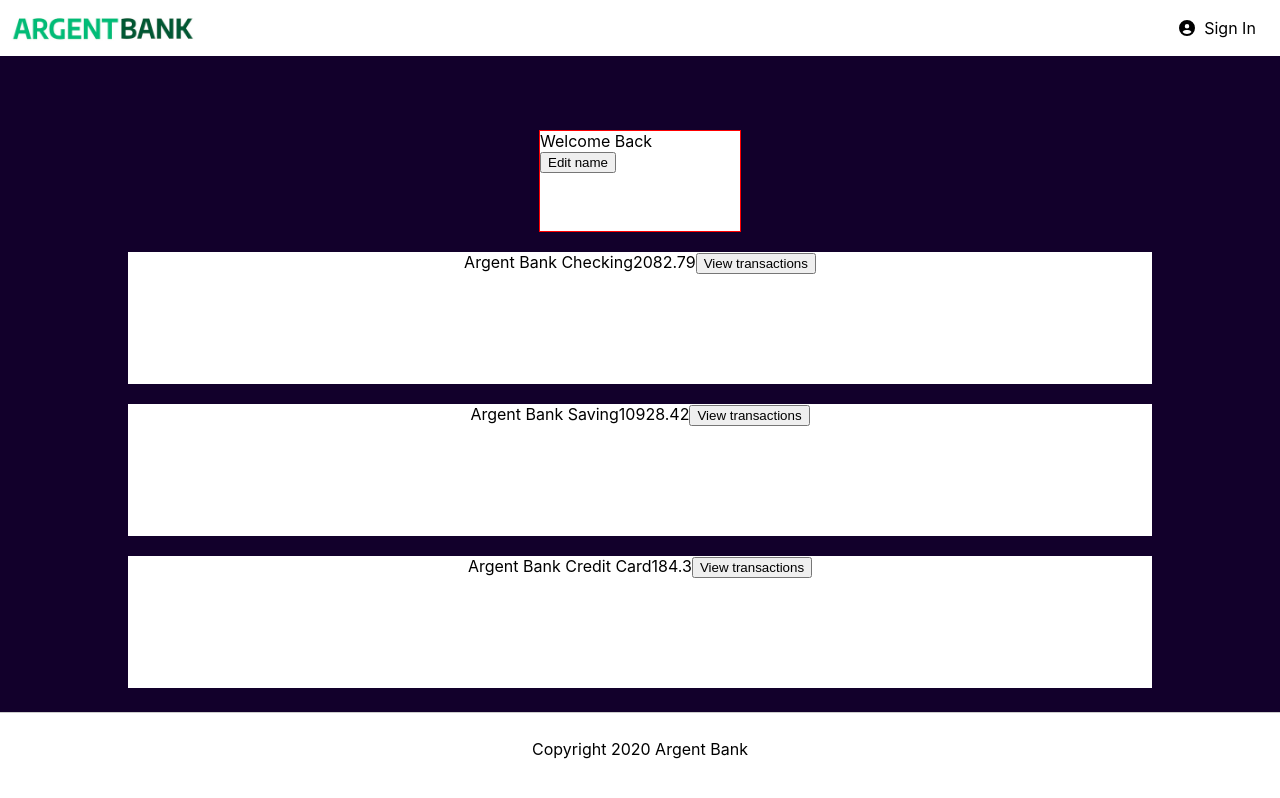
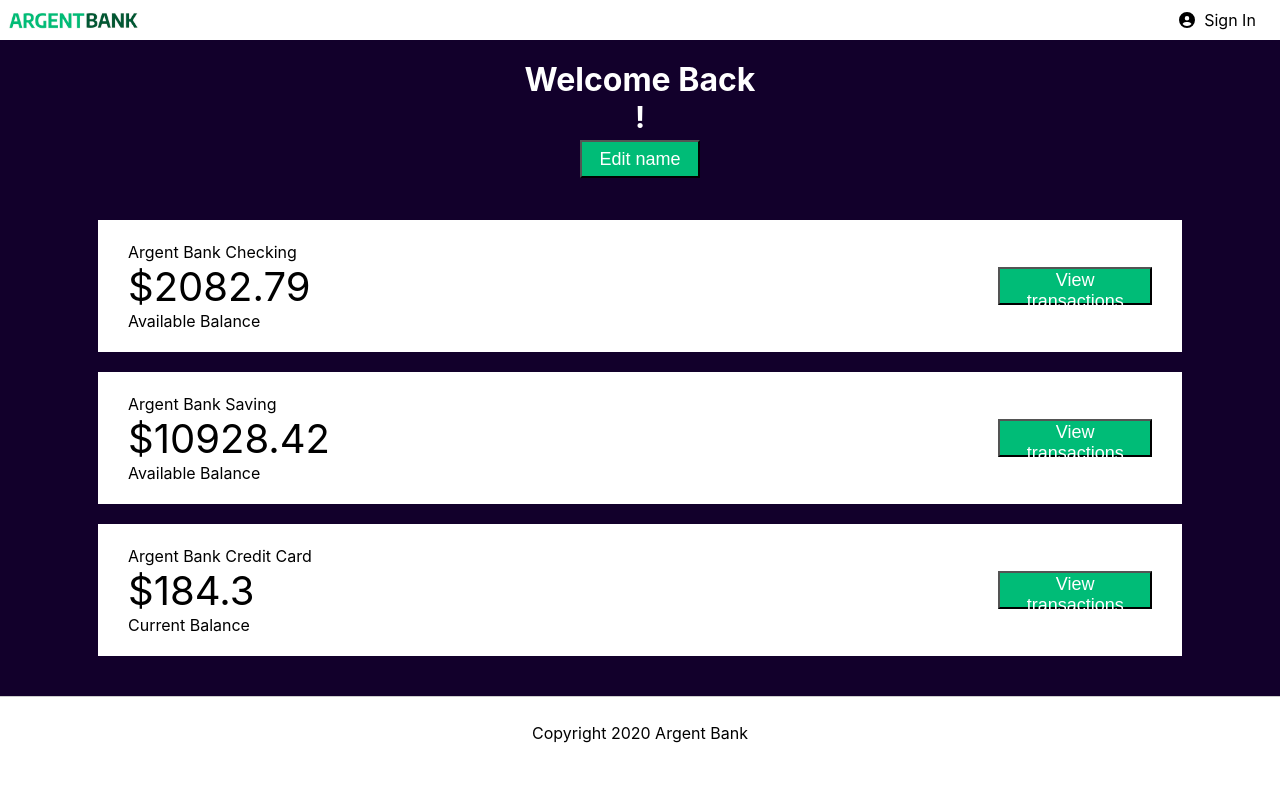
Before and after one commit to JorisMLN/JorisMonleon_13_17102022, a React (Create React App) app: page /board in a window 1280 px wide. Built offline with nearby package versions, Linux system fonts and the light colour scheme; no server answers.

Commit message:
Maj UI board V1

```diff
--- a/src/api/mocked.ts
+++ b/src/api/mocked.ts
@@ -2,6 +2,7 @@
 export interface AccountType{
   name: string
   balance: number
+  description: string
   details: DetailsType[]
 }
 export interface DetailsType {
@@ -18,6 +19,7 @@ export const accountMocked : Array<AccountType> = [
   {
     name: 'Argent Bank Checking',
     balance: 2082.79,
+    description: 'Available Balance',
     details: [
       {
         date: 'June 20th, 2020',
@@ -51,6 +53,7 @@ export const accountMocked : Array<AccountType> = [
   {
     name: 'Argent Bank Saving',
     balance: 10928.42,
+    description: 'Available Balance',
     details: [
       {
         date: 'June 20th, 2020',
@@ -84,6 +87,7 @@ export const accountMocked : Array<AccountType> = [
   {
     name: 'Argent Bank Credit Card',
     balance: 184.30,
+    description: 'Current Balance',
     details: [
       {
         date: 'June 20th, 2020',
--- a/src/features/board/Board.tsx
+++ b/src/features/board/Board.tsx
@@ -56,20 +56,21 @@ const Board : React.FC = () => {
         <div className='board__name'>
           {
             openEdit === true ?
-            <div>
-              <div>Welcome Back</div>
-              <div>
+            <div className='board__name--open'>
+              <div className='title'>Welcome Back</div>
+              <div className='inputs'>
                 <input ref={firstNameRef}></input>
                 <input ref={lastNameRef}></input>
               </div>
-              <div>
+              <div className='buttons'>
                 <button onClick={() => isEditingName()}>Edit</button>
                 <button onClick={() => setOpenEdit(false)}>Cancel</button>
               </div>
             </div>
             :
-            <div>
-              <div>Welcome Back {reduxFirstName} {reduxLastName}</div>
+            <div className='board__name--close'>
+              <h1>Welcome Back</h1>
+              <div className='reduxNameContent'>{reduxFirstName} {reduxLastName}!</div>
               <button onClick={() => setOpenEdit(true)}>Edit name</button>
             </div>
           }
@@ -78,11 +79,18 @@ const Board : React.FC = () => {
         {
           accountMocked.map((account : AccountType, index : number) => {
             return <div className='board__content' key={index}>
-              <div>
+              <div className='board__content--left'>
+                <div>
                 {account.name}
-                {account.balance}
-                <button onClick={() => openView(index)}> View transactions</button>
+                </div>
+                <div className='balance'>
+                ${account.balance}
+                </div>
+                <div>
+                {account.description}
+                </div>
               </div>
+              <button onClick={() => openView(index)}> View transactions</button>
             </div>
           })
         }
--- a/src/features/board/board.scss
+++ b/src/features/board/board.scss
@@ -6,15 +6,81 @@
 
   display: flex;
   flex-direction: column;
-  justify-content: center;
   align-items: center;
 
   &__name{
     height: 100px;
-    width: 200px;
-    margin-top: 50px;
-    border: 1px solid red;
-    background-color: white;
+    width: 300px;
+    margin-top: 30px;
+    margin-bottom: 30px;
+    color: white;
+
+    &--close{
+      display: flex;
+      flex-direction: column;
+      align-items: center;
+      background-color: $backgroundLogin;
+
+      h1{
+        margin-top: -10px;
+        margin-bottom: 0px;
+        display: flex;
+        flex-direction: row;
+        justify-content: space-around;
+      }
+
+      .reduxNameContent{
+        font-size: 30px;
+        font-weight: 700;
+        margin-bottom: 5px;
+      }
+
+
+      button{
+        width: 40%;
+        height: 38px;
+        border-radius: 0;
+        background-color: #00bc77;
+        color: white;
+        font-size: 18px;
+      }
+    }
+
+    &--open{
+      display: flex;
+      flex-direction: column;
+      align-items: center;
+
+      .title{
+        margin-top: -10px;
+        font-size: 30px;
+        font-weight: 700;
+      }
+
+      .inputs{
+        display: flex;
+
+        input{
+          height: 30px;
+          margin: 5px;
+        }
+      }
+
+      .buttons{
+        width: 100%;
+        display: flex;
+        justify-content: space-between;
+
+        button{
+          width: 48%;
+          height: 38px;
+          border-radius: 0;
+          background-color: #00bc77;
+          color: white;
+          font-size: 18px;
+        }
+      }
+    }
   }
 
   &__content{
@@ -22,9 +88,26 @@
     width: 80%;
     margin-top: 20px;
     background-color: white;
+    padding-left: 30px;
+    padding-right: 30px;
 
     display: flex;
-    flex-direction: column;
+    justify-content: space-between;
     align-items: center;
+
+    &--left{
+      .balance{
+        font-size: 40px;
+      }
+    }
+
+    button{
+      width: 15%;
+      height: 38px;
+      border-radius: 0;
+      background-color: #00bc77;
+      color: white;
+      font-size: 18px;
+    }
   }
 }
--- a/src/layout/capsule/capsule.scss
+++ b/src/layout/capsule/capsule.scss
@@ -6,9 +6,13 @@
   height: 100vh;
 
   .header{
-    height: 7vh;
+    height: 5vh;
     display: flex;
     justify-content: space-between;
+
+    // img{
+    //   height: 90%;
+    // }
 
     &__rightSide{
       width: 200px;
```
